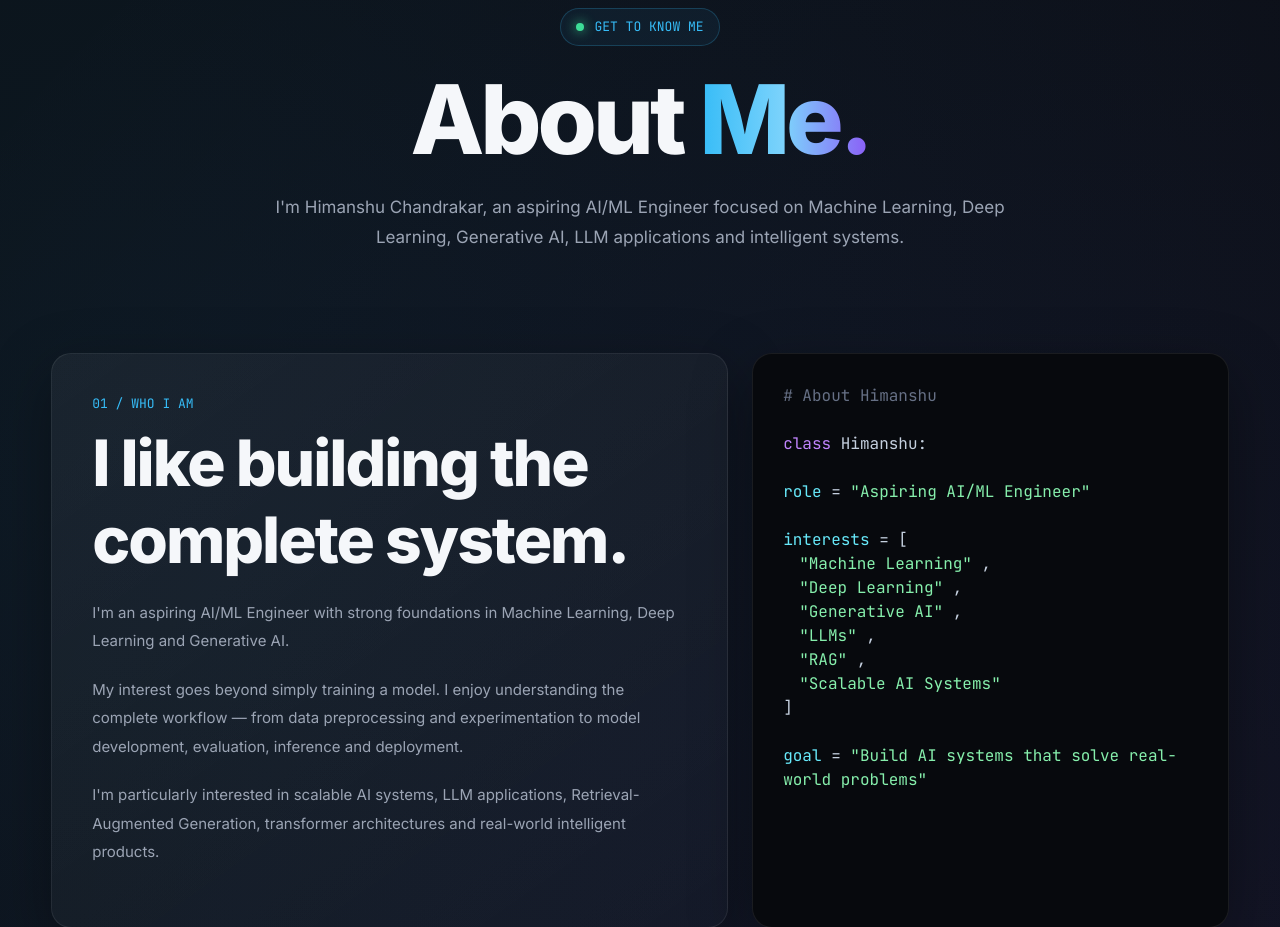
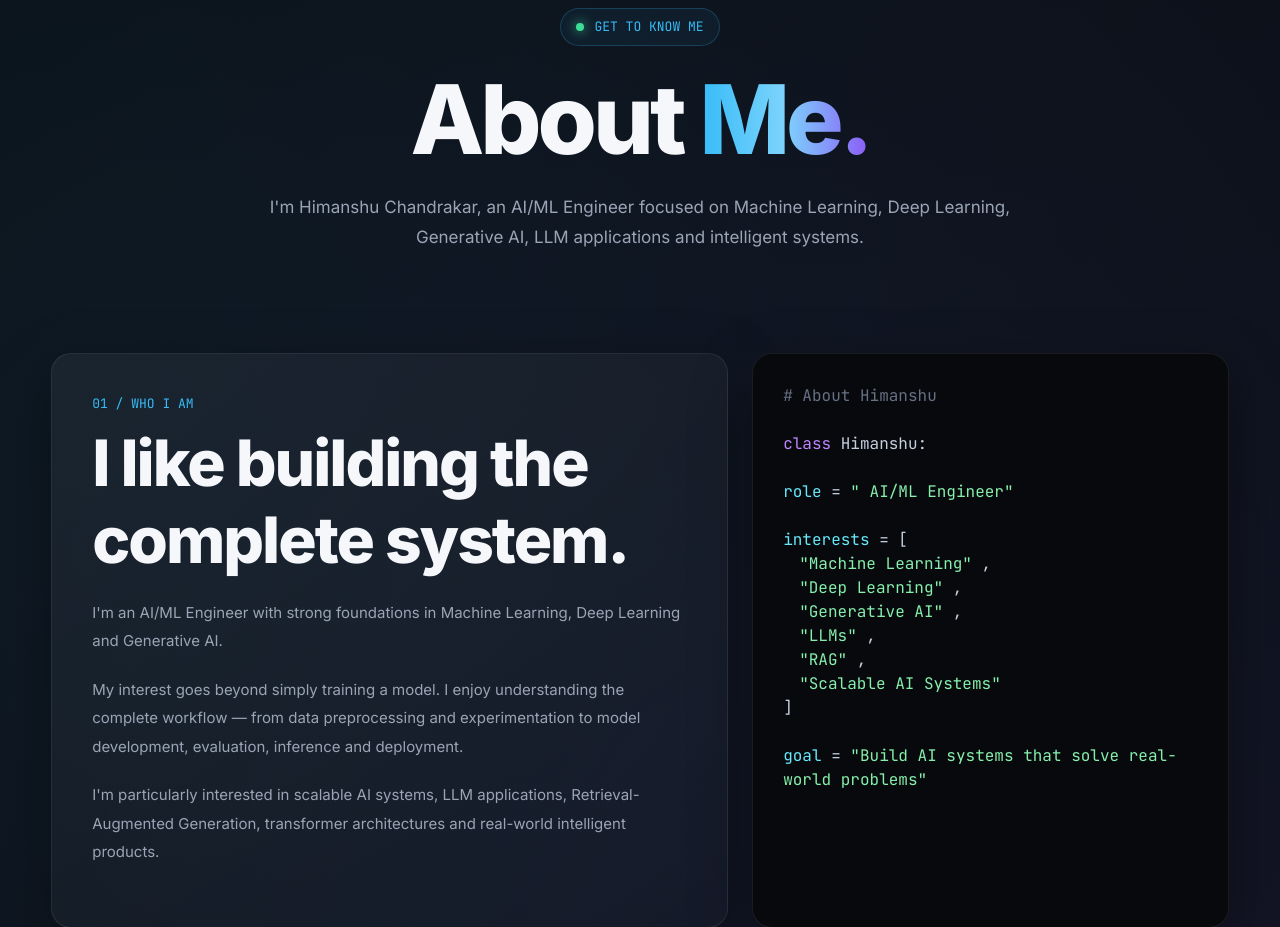
Before and after one commit to himanshuchandrakar465/portfolio-web, a Django app: page /about/ in a window 1280 px wide. Shown: the part 162-1089 px from the top of the page. Run offline with Django 5.2, Linux system fonts and the light colour scheme.

Commit message:
miner change

```diff
--- a/template/about.html
+++ b/template/about.html
@@ -18,7 +18,7 @@
     <!-- Page description -->
     <meta
       name="description"
-      content="About Himanshu Chandrakar - Aspiring AI/ML Engineer focused on Machine Learning, Deep Learning, Generative AI and LLM applications."
+      content="About Himanshu Chandrakar -  AI/ML Engineer focused on Machine Learning, Deep Learning, Generative AI and LLM applications."
     />
 
     <!-- =========================================================
@@ -1042,7 +1042,7 @@
         <!-- Introduction -->
 
         <p class="page-description reveal">
-          I'm Himanshu Chandrakar, an aspiring AI/ML Engineer focused on Machine
+          I'm Himanshu Chandrakar, an AI/ML Engineer focused on Machine
           Learning, Deep Learning, Generative AI, LLM applications and
           intelligent systems.
         </p>
@@ -1070,8 +1070,8 @@
               </h2>
 
               <p class="about-text">
-                I'm an aspiring AI/ML Engineer with strong foundations in
-                Machine Learning, Deep Learning and Generative AI.
+                I'm an AI/ML Engineer with strong foundations in Machine
+                Learning, Deep Learning and Generative AI.
               </p>
 
               <p class="about-text">
@@ -1118,7 +1118,7 @@
 
                 =
 
-                <span class="code-string"> "Aspiring AI/ML Engineer" </span>
+                <span class="code-string"> " AI/ML Engineer" </span>
               </div>
 
               <br />
@@ -1771,7 +1771,7 @@
             <div class="footer-name">Himanshu Chandrakar</div>
 
             <div class="footer-text">
-              Aspiring AI/ML Engineer · Generative AI · Deep Learning
+              AI/ML Engineer · Generative AI · Deep Learning
             </div>
           </div>
 
--- a/template/contact.html
+++ b/template/contact.html
@@ -9,7 +9,7 @@
 
     <meta
       name="description"
-      content="Contact Himanshu Chandrakar - Aspiring AI/ML Engineer focused on Machine Learning, Deep Learning, Generative AI, LLM applications and intelligent systems."
+      content="Contact Himanshu Chandrakar -  AI/ML Engineer focused on Machine Learning, Deep Learning, Generative AI, LLM applications and intelligent systems."
     />
 
     <!-- Bootstrap -->
@@ -782,7 +782,7 @@
             </div>
 
             <div class="footer-text">
-              Aspiring AI/ML Engineer — building intelligent systems.
+              AI/ML Engineer — building intelligent systems.
             </div>
           </div>
 
--- a/template/projects.html
+++ b/template/projects.html
@@ -1123,7 +1123,7 @@
           <div class="col-md-6">
             <div class="footer-name">Himanshu Chandrakar</div>
             <div class="footer-text">
-              Aspiring AI/ML Engineer · Generative AI · Deep Learning
+              AI/ML Engineer · Generative AI · Deep Learning
             </div>
           </div>
           <div class="col-md-6 text-md-end">
```
Also changed, not shown: template/index.html (+5 -5 lines).
